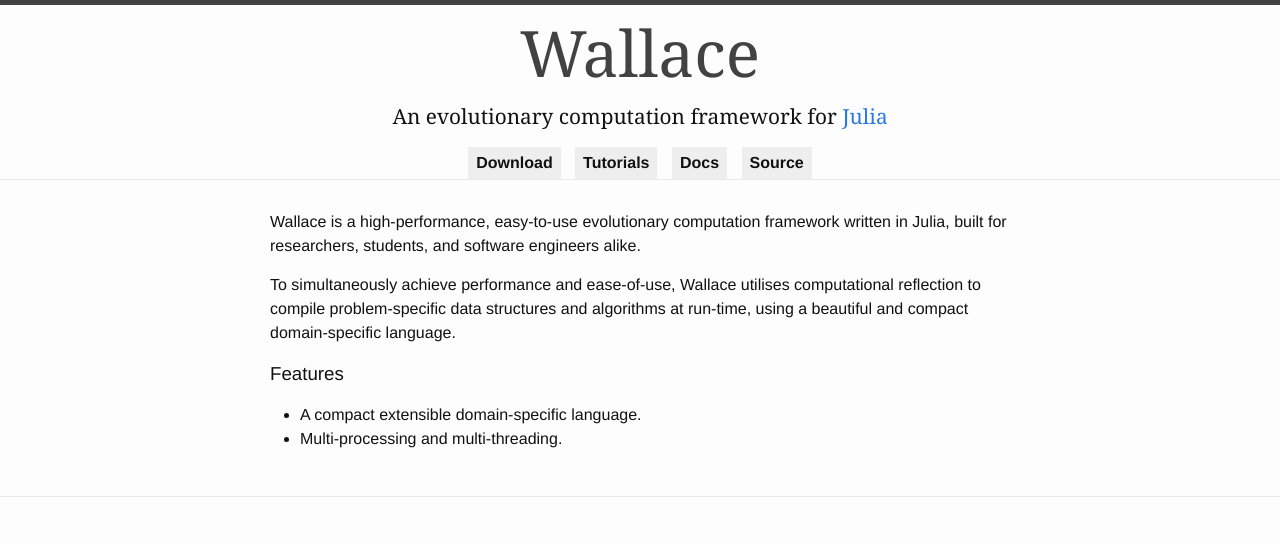
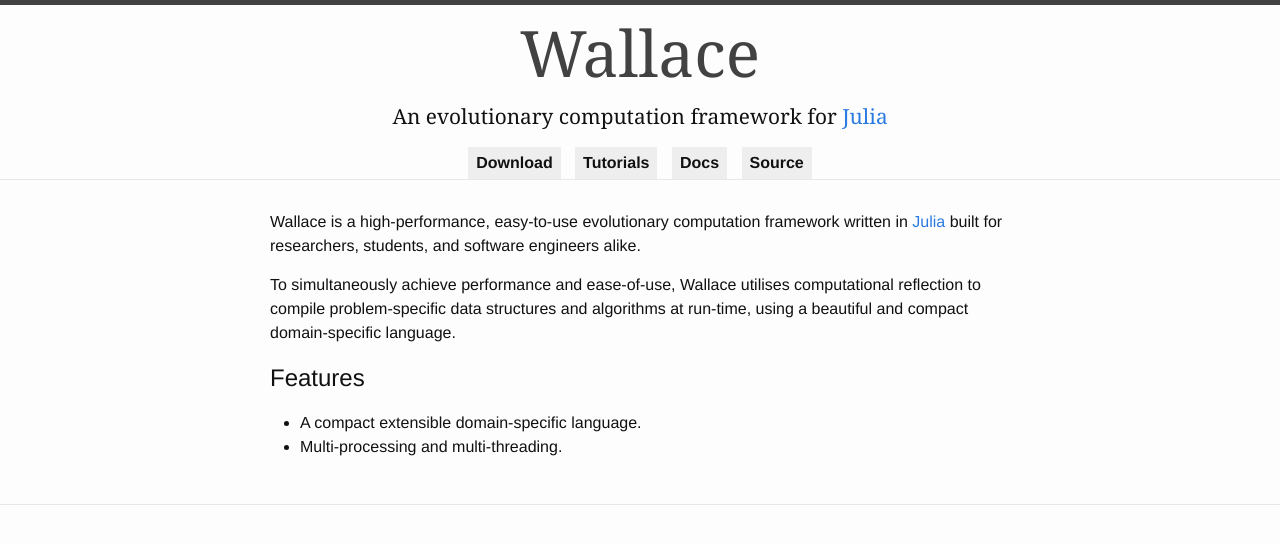
Before and after one commit to ChrisTimperley/Wallace.jl, a Jekyll site: the page built from index.html, in a window 1280 px wide. Shown: the top 544 px of the page. Built offline with Jekyll 4.4.1, drawn with Linux system fonts in a browser that asks for light colours; part of the change alters nothing that is shown.

```diff
--- a/index.html
+++ b/index.html
@@ -3,8 +3,8 @@ layout: default
 ---
 
 <p>
-  Wallace is a high-performance, easy-to-use evolutionary computation framework written in Julia,
-  built for researchers, students, and software engineers alike.
+  Wallace is a high-performance, easy-to-use evolutionary computation framework written in
+  <a href="http://julialang.org/">Julia</a> built for researchers, students, and software engineers alike.
 </p>
 
 <p>
@@ -13,7 +13,7 @@ layout: default
   domain-specific language.
 </p>
 
-<h3>Features</h3>
+<h2>Features</h2>
 
 <ul>
   <li>A compact extensible domain-specific language.</li>
```
Also changed, not shown: 1 other file.
